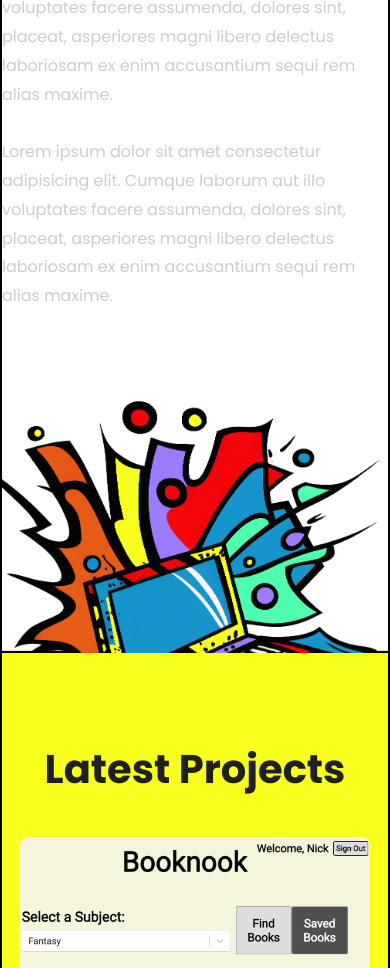
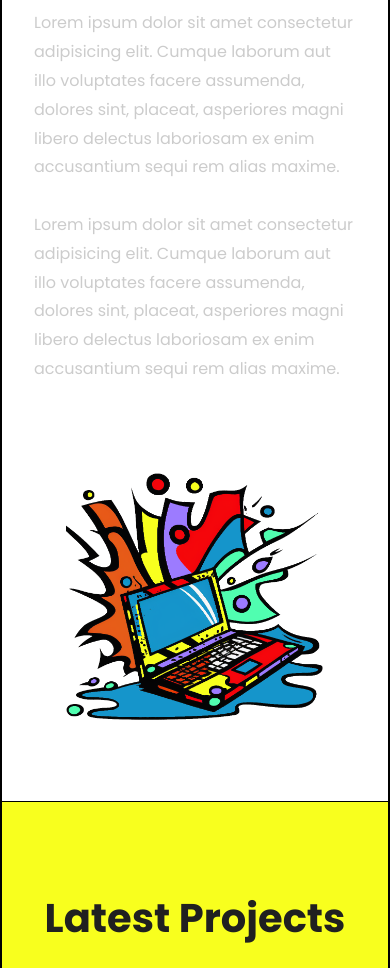
Before and after one commit to nbowd/portfolio2023, a website built with Vite: page index.html in a window 390 px wide. Shown: the part 1526-2494 px from the top of the page. Built offline with nearby package versions, Linux system fonts and the light colour scheme.

Commit message:
fixed responsive styling for About Me section

```diff
--- a/style.css
+++ b/style.css
@@ -200,8 +200,11 @@ header {
 }
 
 .about {
-  height: 100vh;
-  width: 100%;
+  min-height: 100vh;
+  display: grid;
+  grid-template-columns: repeat(2, 1fr);
+  align-items: center;
+  gap: 1.5rem;
   border-top: 2px solid black;
   border-left: 2px solid black;
   border-right: 2px solid black;
@@ -218,9 +221,11 @@ header {
 }
 
 .about-img img{
+  padding-left: 2rem;
+  padding-right: 2rem;
   max-width: 530px;
   height: auto;
-  width: 80%;
+  width: 100%;
   border-radius: 8px;
 }
 
@@ -588,6 +593,8 @@ form textarea {
   } */
   .about {
     grid-template-columns: 1fr;
+    padding: 2rem 2rem 0 2rem;
+    background: white;
   }
 
   .about-img {
@@ -596,7 +603,8 @@ form textarea {
   }
 
   .about-img img {
-    width: 100%;
+    padding-bottom: 5rem;
+    width: 60%;
     height: auto;
     max-width: 100%;
   }
@@ -636,6 +644,10 @@ form textarea {
   }
   .navlist.open {
     top: 100%;
+  }
+
+  .about-img img {
+    width: 70%;
   }
 }
 
@@ -681,6 +693,10 @@ form textarea {
     font-size: 40px;
     font-weight: 500;
   }
+
+  .about-img img {
+    width: 100%;
+  }
 }
 
 @media (max-width: 400px) {
```
